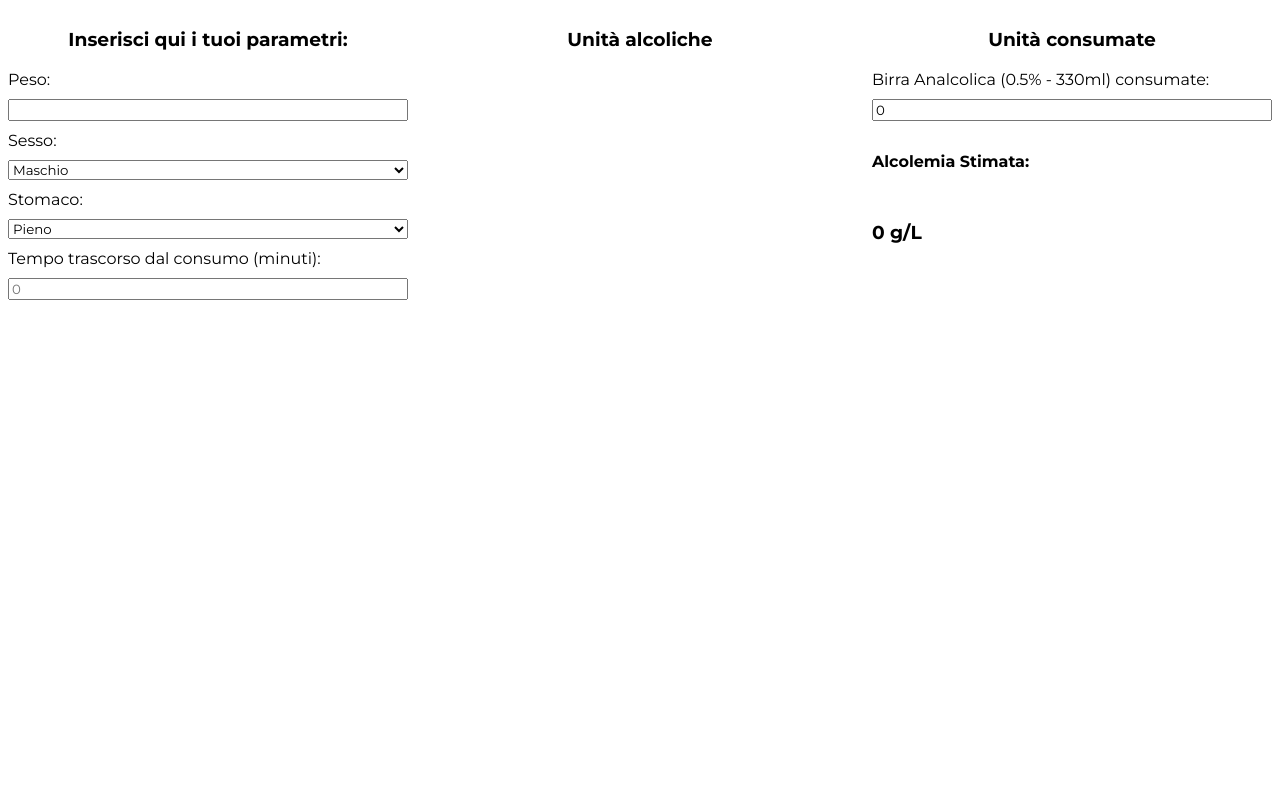
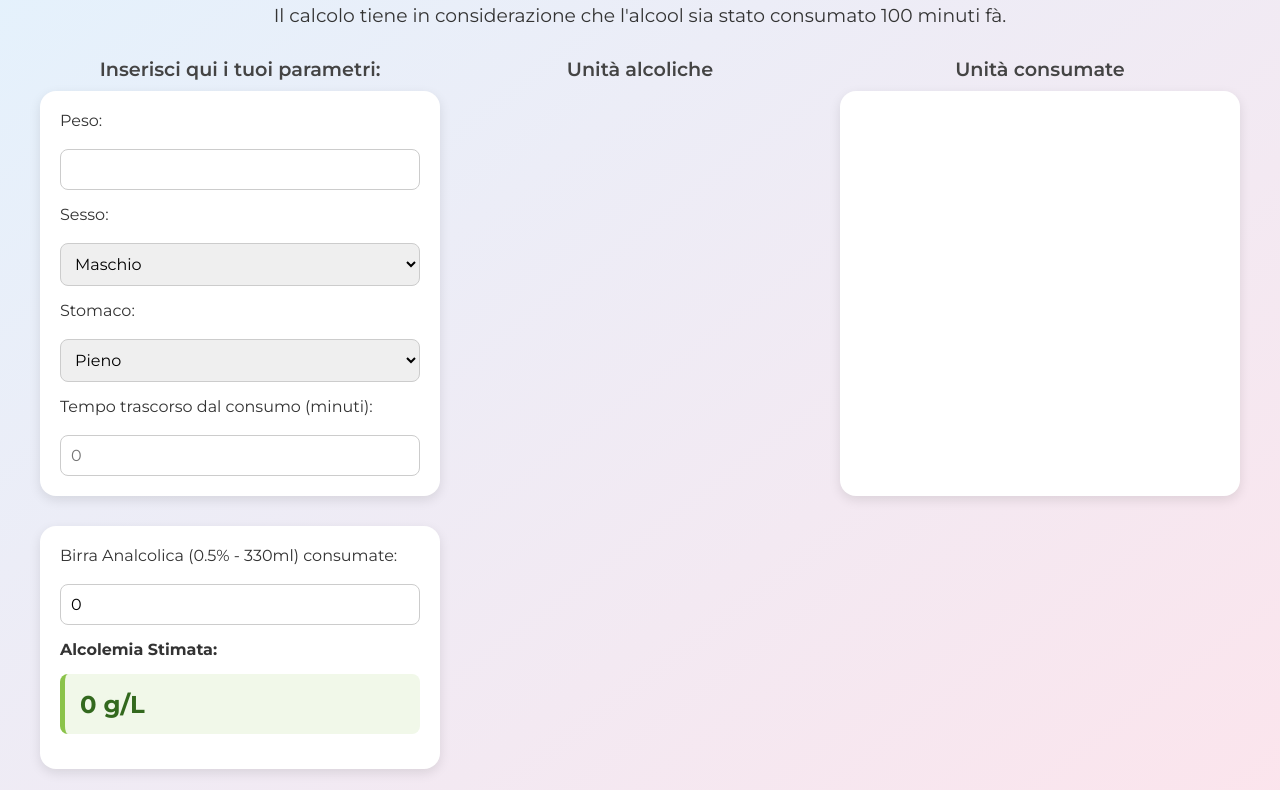
Before and after one commit to existentza/alcoolTest, a plain HTML site: page index.html in a window 1280 px wide. Shown: the part 114-904 px from the top of the page. Before the commit the page ends 800 px from the top, so only its background shows below. Drawn offline with Linux system fonts and the light colour scheme.

Commit message:
Update style.css

```diff
--- a/style.css
+++ b/style.css
@@ -1,47 +1,126 @@
-@import url('https://fonts.googleapis.com/css2?family=Montserrat:ital,wght@0,100..900;1,100..900&display=swap');
+@import url('https://fonts.googleapis.com/css2?family=Montserrat:wght@300;400;600;700&display=swap');
 
 * {
-    font-family: 'Montserrat';
+    font-family: 'Montserrat', sans-serif;
+    box-sizing: border-box;
+    margin: 0;
+    padding: 0;
+}
+
+body {
+    background: linear-gradient(to bottom right, #e3f2fd, #fce4ec);
+    min-height: 100vh;
+    padding: 40px;
+    color: #333;
+}
+
+h1 {
+    text-align: center;
+    font-size: 3rem;
+    margin-bottom: 20px;
+    color: #2e3c55;
+}
+
+#consumeTime {
+    text-align: center;
+    font-weight: 400;
+    margin-bottom: 30px;
+}
+
+.texts {
+    display: flex;
+    justify-content: space-between;
+    margin-bottom: 10px;
+}
+
+.text {
+    width: 400px;
+    text-align: center;
+    font-weight: 600;
+    font-size: 1.2rem;
+    color: #444;
 }
 
 .params {
     display: flex;
-    flex-direction: row;
-    gap: 20px;
+    gap: 30px;
     justify-content: space-between;
+    flex-wrap: wrap;
+    margin-bottom: 40px;
 }
 
 .units {
     display: flex;
     flex-direction: column;
-    gap: 10px;
-    width: 400px;
+    gap: 15px;
+    width: 100%;
+    max-width: 400px;
+    background: white;
+    padding: 20px;
+    border-radius: 16px;
+    box-shadow: 0 4px 12px rgba(0, 0, 0, 0.1);
+    transition: all 0.3s ease-in-out;
 }
 
-.texts {
-    display: flex;
-    flex-direction: row;
-    justify-content: space-between;
+label {
+    font-weight: 500;
+    margin-bottom: 4px;
 }
 
-.text {
-    width: 400px;
-    text-align: center;
+input[type="number"],
+select {
+    padding: 10px;
+    font-size: 1rem;
+    border-radius: 8px;
+    border: 1px solid #ccc;
+    transition: border 0.2s ease;
+}
+
+input[type="number"]:focus,
+select:focus {
+    outline: none;
+    border-color: #4dabf7;
+}
+
+.unit {
+    background-color: #222;
+    color: white;
+    padding: 10px 15px;
+    border: none;
+    border-radius: 8px;
+    font-weight: 500;
+    cursor: pointer;
+    transition: all 0.2s ease;
+}
+
+.unit:hover {
+    background-color: #d4d3d3;
+    color: #222;
 }
 
 #select {
-    background-color: green;
+    background-color: #4caf50;
     color: white;
+    font-weight: 600;
+    box-shadow: 0 0 10px rgba(76, 175, 80, 0.5);
 }
 
-.unit {
-    background-color: black;
-    color: white;
-    height: 30px;
-    border-radius: 5px;
+.result-positive {
+    background-color: #f1f8e9;
+    border-left: 5px solid #8bc34a;
+    padding: 15px;
+    border-radius: 8px;
+    font-size: 1.3rem;
+    font-weight: 600;
+    color: #33691e;
 }
 
-.unit:hover{
-    background-color: white;
-    color: black;
+.result-negative {
+    background-color: #ffebee;
+    border-left: 5px solid #f44336;
+    padding: 15px;
+    border-radius: 8px;
+    font-size: 1.3rem;
+    font-weight: 600;
+    color: #b71c1c;
 }
```
